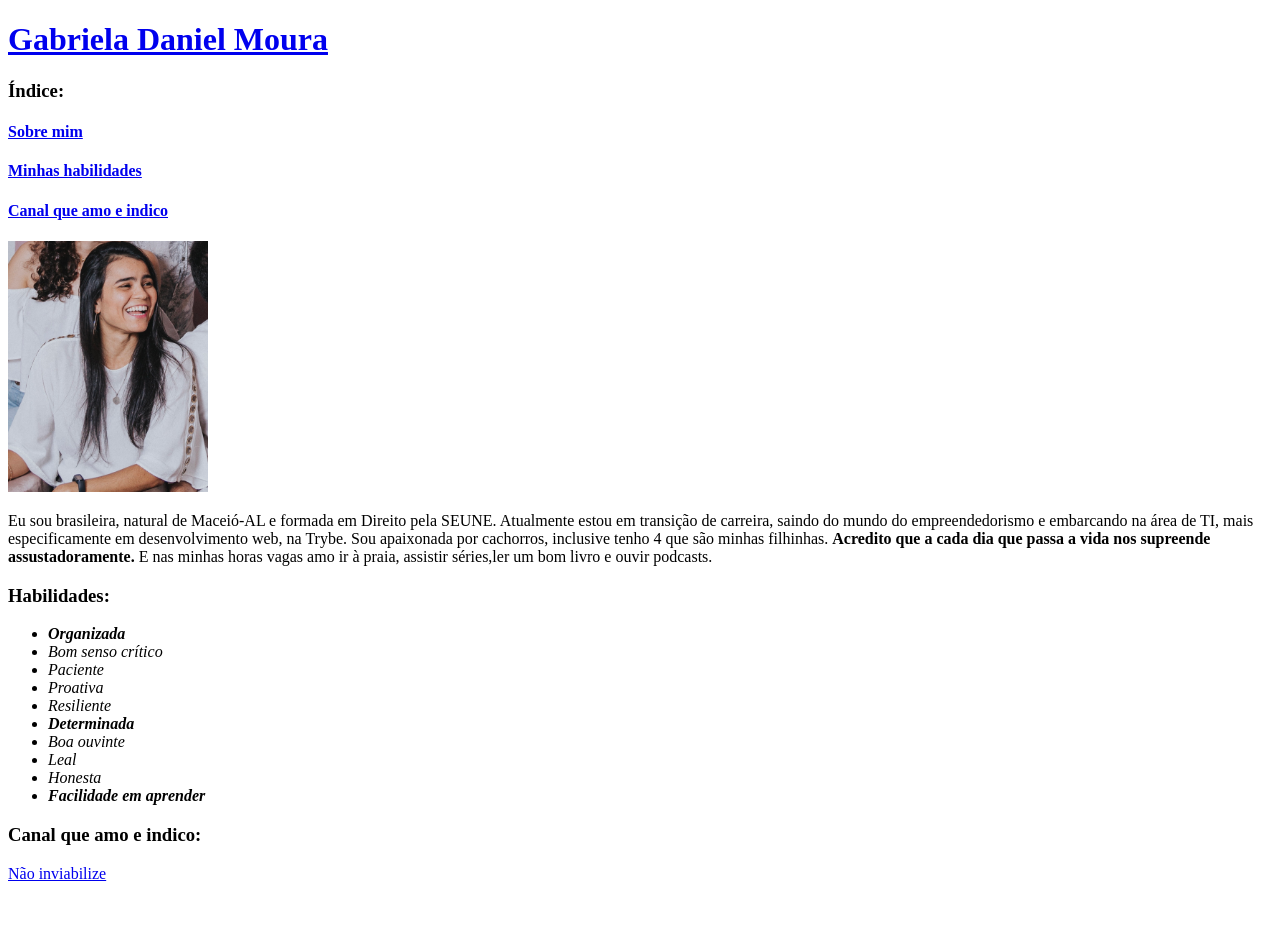
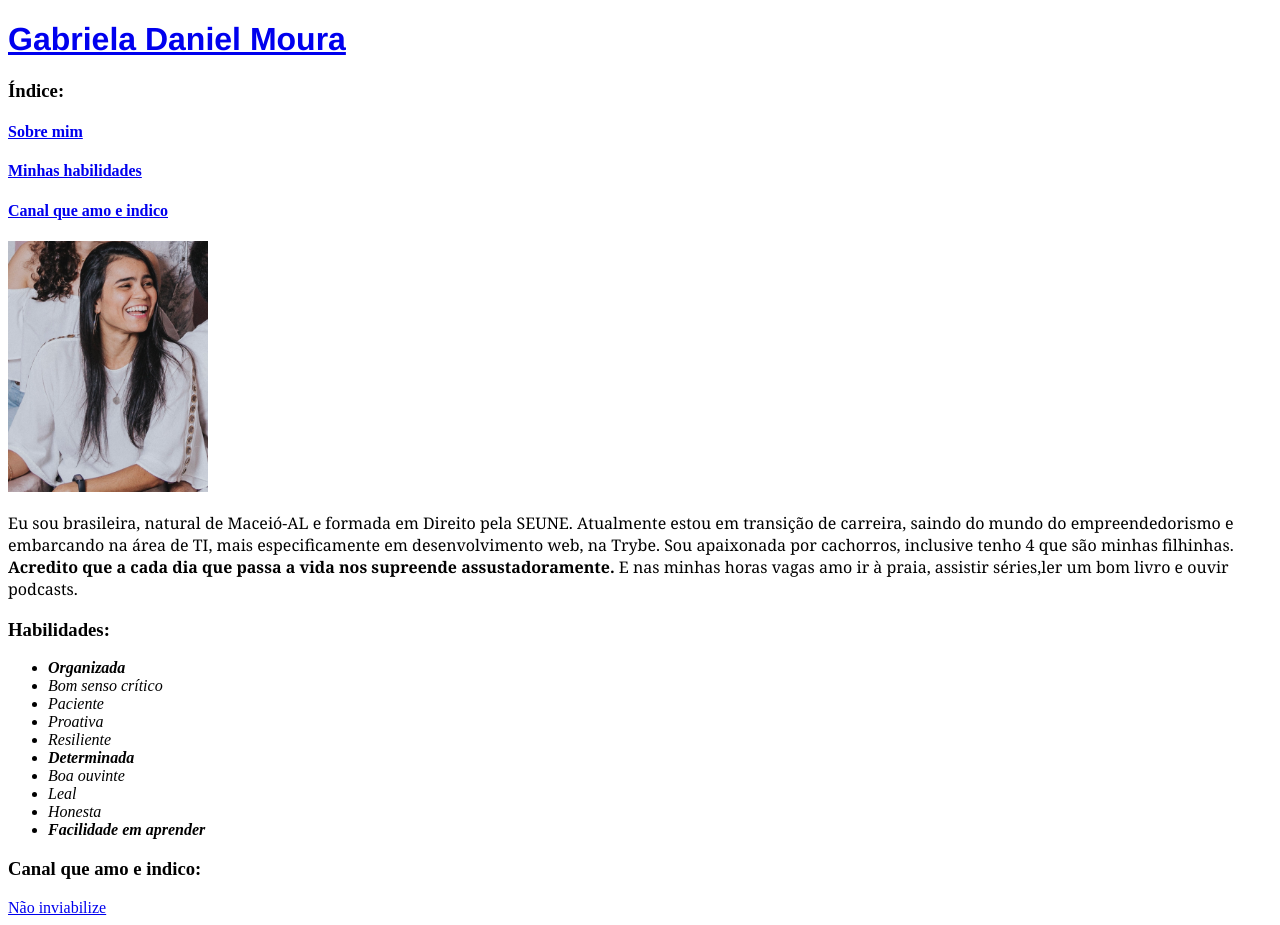
Before and after one commit to GabrielaMoura25/gabrielamoura25.github.io, a plain HTML site: page index.html in a window 1280 px wide. Before the commit the page ends 891 px from the top, so only its background shows below. Drawn offline with Linux system fonts and the light colour scheme.

Commit message:
mudei as fontes do meu nome e da minha descrição

```diff
--- a/index.html
+++ b/index.html
@@ -3,6 +3,22 @@
 <head>
     <meta charset="UTF-8">
     <title>Portfólio Web</title>
+    <style>
+        h1{
+            font-family:Helvetica;
+
+        }
+
+        p{
+            font-family: Georgia;
+
+        }
+
+
+
+
+
+    </style>
 </head>
 <body>
     <h1> <a href="#minhafoto"> Gabriela Daniel Moura</a></h1>
```
